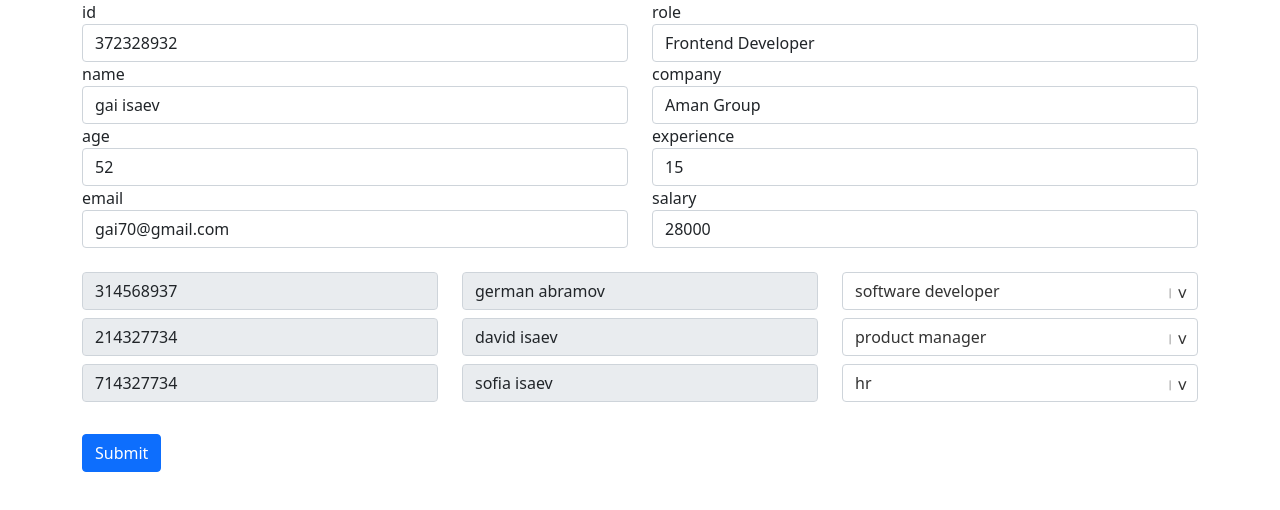
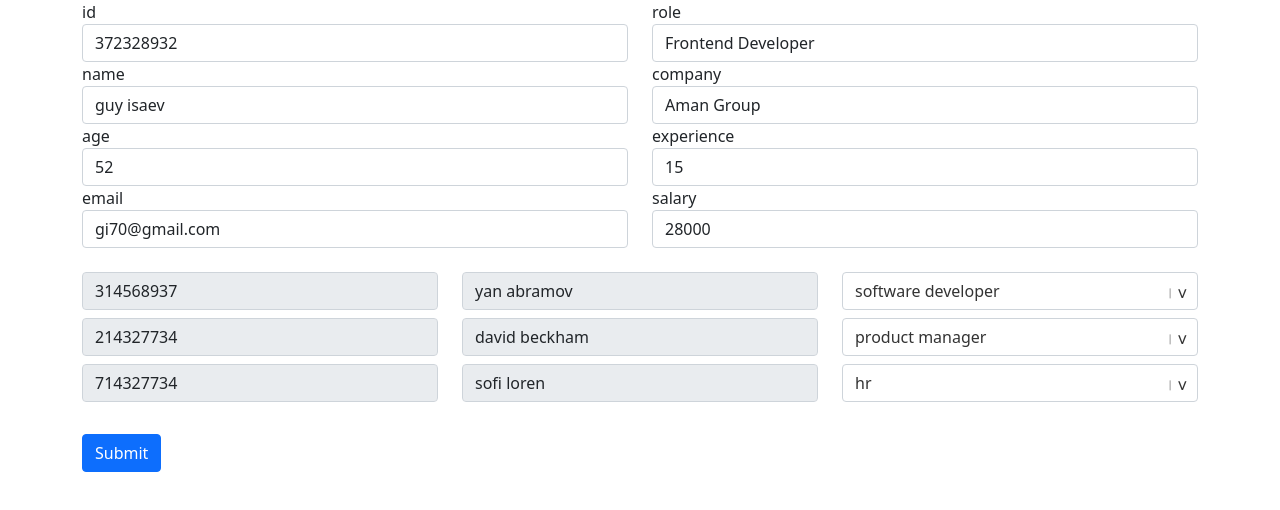
Before and after one commit to germanisaev/ReactiveFormArray, an Angular app: page / in a window 1280 px wide. Shown: the top 510 px of the page. Built offline with nearby package versions, Linux system fonts and the light colour scheme.

Commit message:
Update parent.component.ts

```diff
--- a/src/app/components/parent/parent.component.ts
+++ b/src/app/components/parent/parent.component.ts
@@ -11,9 +11,9 @@ export class ParentComponent implements OnInit {
   public data: any = {
     general: {
       id: '372328932',
-      name: 'gai isaev',
+      name: 'guy isaev',
       age: '52',
-      email: 'gai70@gmail.com'
+      email: 'gi70@gmail.com'
     },
     loan: {
       role: 'Frontend Developer',
@@ -24,17 +24,17 @@ export class ParentComponent implements OnInit {
     guarantors: [
       {
         userid: '314568937',
-        username: 'german abramov',
+        username: 'yan abramov',
         userrole: '1'
       },
       {
         userid: '214327734',
-        username: 'david isaev',
+        username: 'david beckham',
         userrole: '9'
       },
       {
         userid: '714327734',
-        username: 'sofia isaev',
+        username: 'sofi loren',
         userrole: '10'
       }
     ]
```
